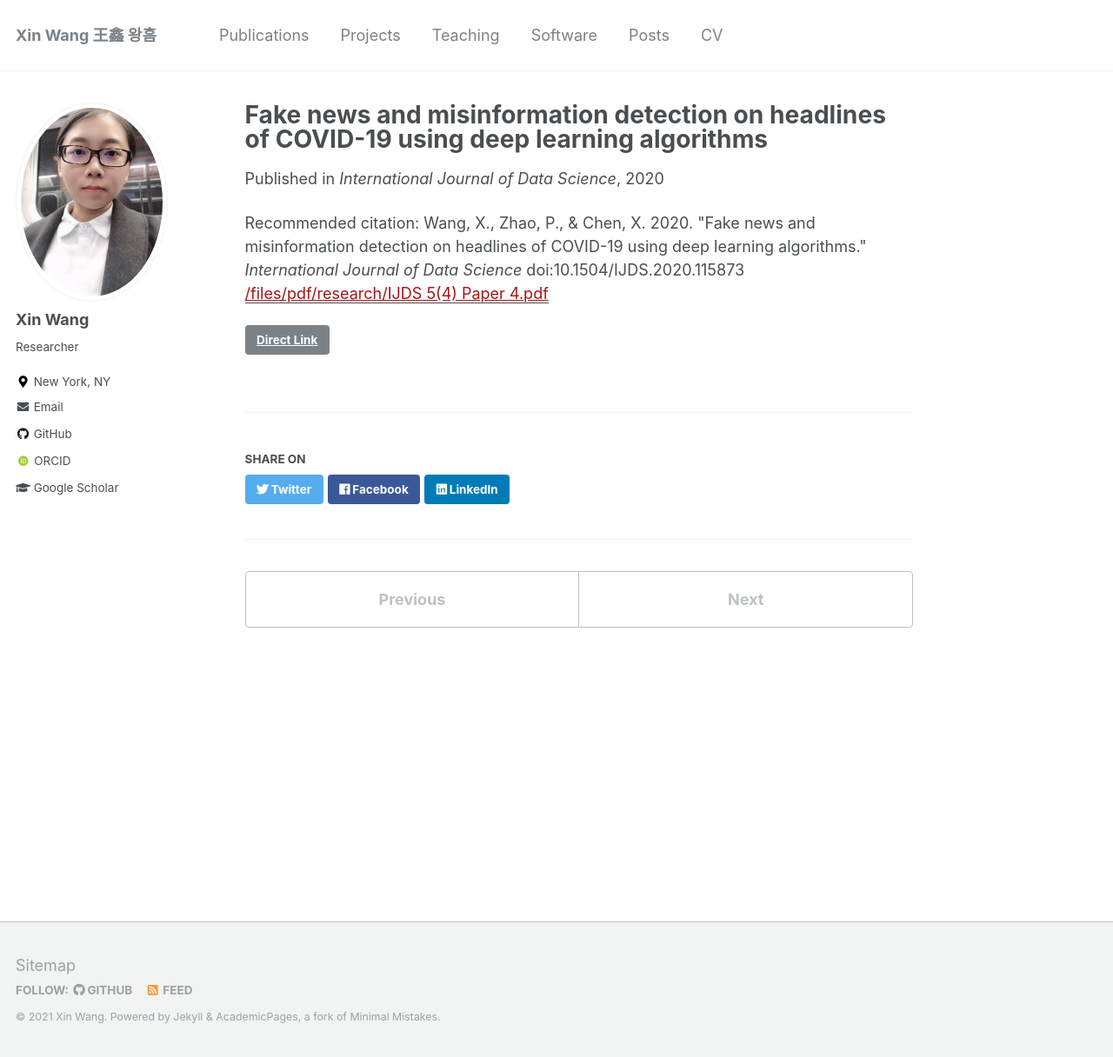
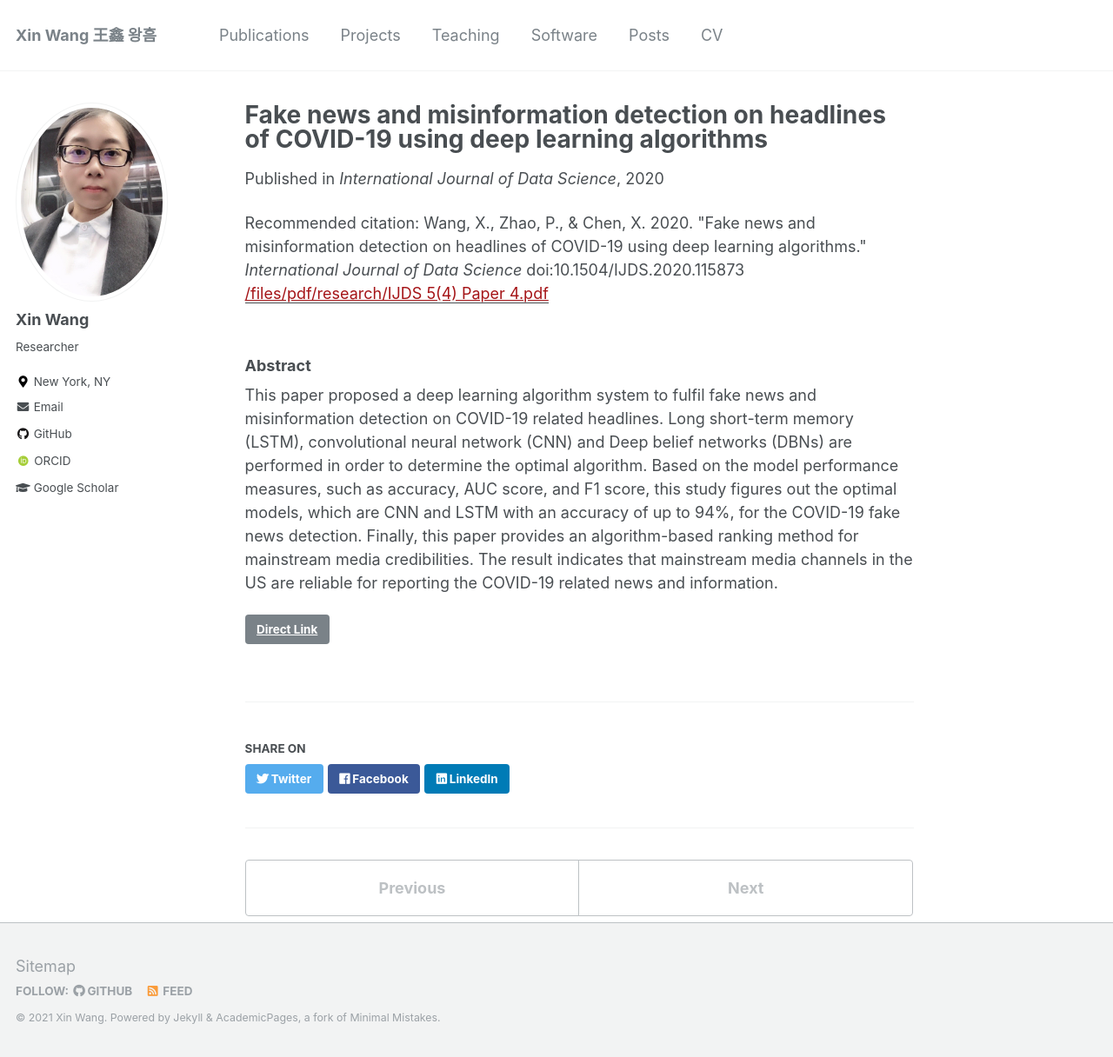
Before and after one commit to xin-wang-kr/xin-wang-kr.github.io, a Jekyll site: the page built from _publications/2020-fake-news.md, in a window 1280 px wide and 1216 px high. Shown: the whole window at 87% size. Built offline with Jekyll 4.4.1, drawn with Linux system fonts in a browser that asks for light colours; some web fonts are replaced.

Commit message:
Update 2020-fake-news.md

```diff
--- a/_publications/2020-fake-news.md
+++ b/_publications/2020-fake-news.md
@@ -2,6 +2,7 @@
 title: "Fake news and misinformation detection on headlines of COVID-19 using deep learning algorithms"
 collection: publications
 permalink: /publication/2021-fake-news
+excerpt: "COVID-19; Fake News Detection; Mainstream media credibility; Long-term memory; Converlutional neural network; Deep belief networks; Cloud computing"
 date: 2020-10-28
 venue: 'International Journal of Data Science'
 paperurl: '/files/pdf/research/IJDS 5(4) Paper 4.pdf'
@@ -9,3 +10,16 @@ link: 'http://dx.doi.org/10.1504/IJDS.2020.115873'
 github: 'https://github.com/pzhaoir/fake-news-monitoring-anti-rumor-systm/tree/main/fake-news-mainstream-media'
 citation: 'Wang, X., Zhao, P., & Chen, X. 2020. &quot;Fake news and misinformation detection on headlines of COVID-19 using deep learning algorithms.&quot; <i>International Journal of Data Science</i> doi:10.1504/IJDS.2020.115873'
 ---
+
+### Abstract
+This paper proposed a deep learning algorithm system to fulfil fake
+news and misinformation detection on COVID-19 related headlines. Long
+short-term memory (LSTM), convolutional neural network (CNN) and Deep
+belief networks (DBNs) are performed in order to determine the optimal
+algorithm. Based on the model performance measures, such as accuracy, AUC
+score, and F1 score, this study figures out the optimal models, which are CNN
+and LSTM with an accuracy of up to 94%, for the COVID-19 fake news
+detection. Finally, this paper provides an algorithm-based ranking method for
+mainstream media credibilities. The result indicates that mainstream media
+channels in the US are reliable for reporting the COVID-19 related news and
+information.
```
